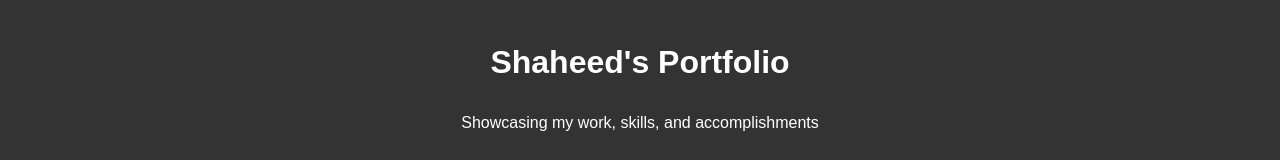
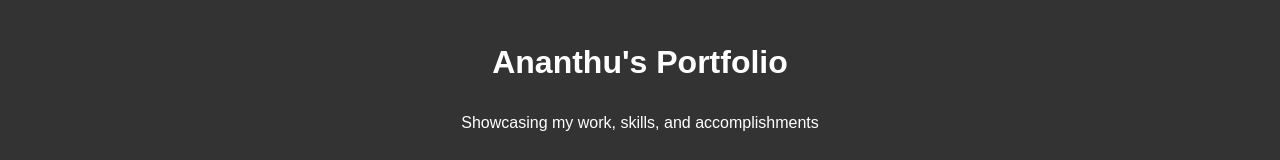
Before and after one commit to ananthu10/ananthu10.github.io, a plain HTML site: page index.html in a window 1280 px wide. Shown: the top 160 px of the page. Drawn offline with Linux system fonts and the light colour scheme.

Commit message:
Update index.html

```diff
--- a/index.html
+++ b/index.html
@@ -3,7 +3,7 @@
 <head>
     <meta charset="UTF-8">
     <meta name="viewport" content="width=device-width, initial-scale=1.0">
-    <title>Shaheed's Portfolio</title>
+    <title>Ananthu's Portfolio</title>
     <style>
         body {
             font-family: Arial, sans-serif;
@@ -52,7 +52,7 @@
 </head>
 <body>
     <header>
-        <h1>Shaheed's Portfolio</h1>
+        <h1>Ananthu's Portfolio</h1>
         <p>Showcasing my work, skills, and accomplishments</p>
     </header>
 
```
